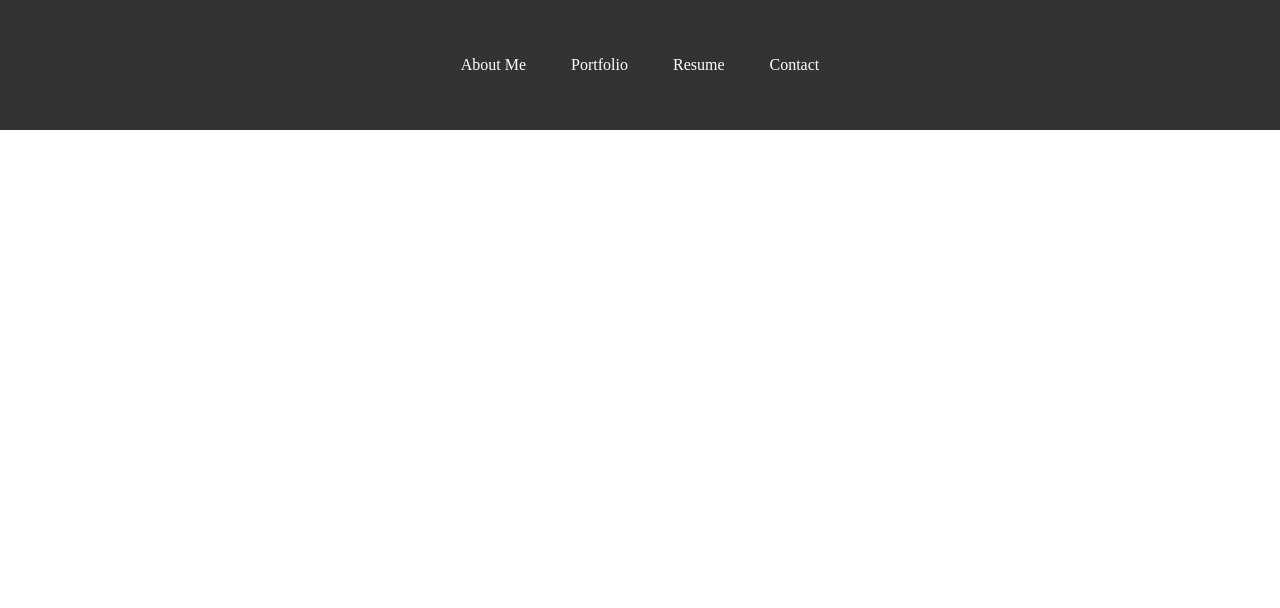
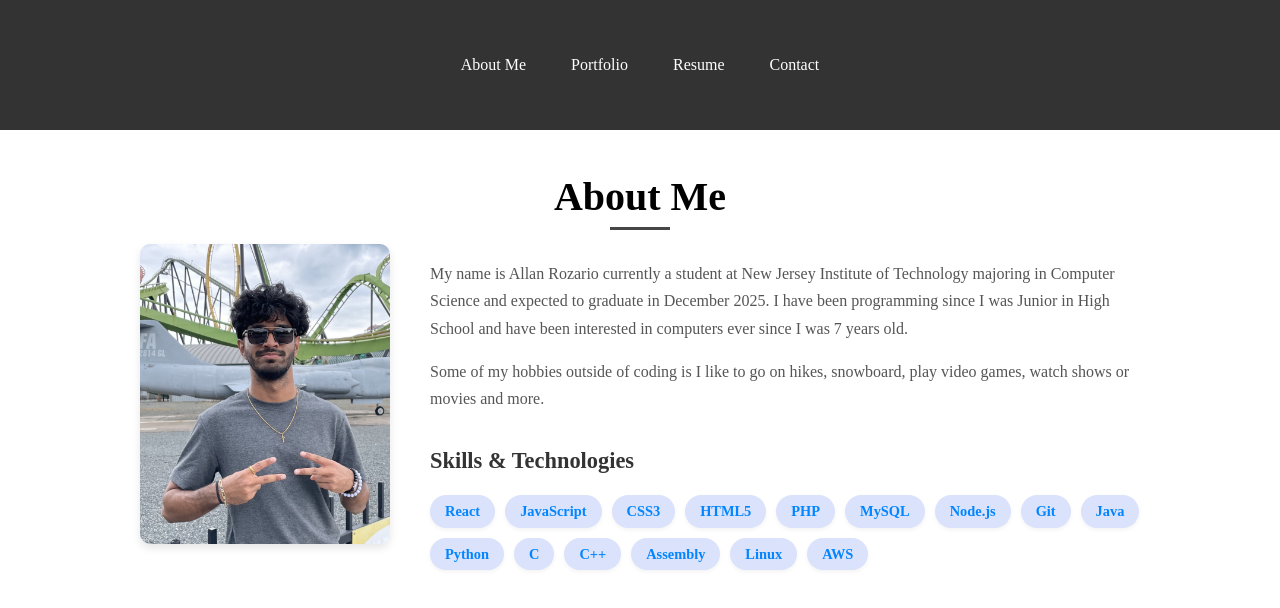
Before and after one commit to AllanRoz/react-personal-profile, a React (Create React App) app in the folder personal-profile-website/: page / in a window 1280 px wide. Shown: the top 608 px of the page. Built offline with nearby package versions, Linux system fonts and the light colour scheme.

Commit message:
Finished

```diff
--- a/personal-profile-website/src/About.css
+++ b/personal-profile-website/src/About.css
@@ -0,0 +1,84 @@
+.about-section {
+  display: flex;
+  flex-direction: column;
+  align-items: center;
+  padding: 10px 0;
+  max-width: 100vw;
+}
+
+.about-title {
+  font-size: 2.5rem;
+  margin-bottom: 1.5rem;
+  text-align: center;
+  position: relative;
+}
+
+.about-title::after {
+  content: "";
+  position: absolute;
+  bottom: -10px;
+  left: 50%;
+  transform: translateX(-50%);
+  width: 60px;
+  height: 3px;
+  background-color: #464646;
+}
+
+.about-content {
+  display: flex;
+  flex-wrap: wrap;
+  gap: 40px;
+  max-width: 1000px;
+  width: 100%;
+  justify-content: center;
+}
+
+.profile-image {
+  width: 250px;
+  height: 300px;
+  border-radius: 10px;
+  box-shadow: 0 4px 8px rgba(0, 0, 0, 0.1);
+  overflow: hidden;
+  flex-shrink: 0;
+}
+
+.profile-image img {
+  width: 100%;
+  height: 100%;
+  object-fit: cover;
+  display: block;
+}
+
+.about-details {
+  flex: 1;
+  min-width: 300px;
+  color: #555;
+  line-height: 1.7;
+}
+
+.about-details p {
+  margin-bottom: 15px;
+}
+
+.about-details h3 {
+  font-size: 1.4em;
+  color: #333;
+  margin-top: 30px;
+  margin-bottom: 15px;
+}
+
+.skills-box {
+  display: flex;
+  flex-wrap: wrap;
+  gap: 10px;
+}
+
+.skill-tag {
+  background-color: #dae2fc;
+  color: #0285ff;
+  padding: 4px 15px;
+  border-radius: 100px;
+  font-size: 0.9em;
+  font-weight: bold;
+  box-shadow: 0 2px 4px rgba(0, 0, 0, 0.05);
+}
--- a/personal-profile-website/src/About.js
+++ b/personal-profile-website/src/About.js
@@ -1,11 +1,57 @@
-import { Component } from 'react';
-import './About.css';
+import { Component } from "react";
+import "./About.css";
 
 class About extends Component {
+  // 1. Expanded the list of skills to match the image/concept
+  skills = [
+    "React",
+    "JavaScript",
+    "CSS3",
+    "HTML5",
+    "PHP",
+    "MySQL",
+    "Node.js",
+    "Git",
+    "Java",
+    "Python",
+    "C",
+    "C++",
+    "Assembly",
+    "Linux",
+    "AWS",
+  ];
+
   render() {
     return (
       <div className="about-section">
+        <h2 className="about-title">About Me</h2>
+        <div className="about-content">
+          <div className="profile-image">
+            <img src="assets/allan.jpg" alt="Allan"></img>
+          </div>
+          <div className="about-details">
+            <p>
+              My name is Allan Rozario currently a student at New Jersey
+              Institute of Technology majoring in Computer Science and expected
+              to graduate in December 2025. I have been programming since I was
+              Junior in High School and have been interested in computers ever
+              since I was 7 years old.
+            </p>
+            <p>
+              Some of my hobbies outside of coding is I like to go on hikes,
+              snowboard, play video games, watch shows or movies and more.
+            </p>
 
+            <h3>Skills & Technologies</h3>
+            <div className="skills-box">
+              {this.skills.map((skill) => (
+                <div key={skill} className="skill-tag">
+                  {skill}
+                </div>
+              ))}
+            </div>
+          </div>
+        </div>
       </div>
     );
   }
--- a/personal-profile-website/src/Portfolio.css
+++ b/personal-profile-website/src/Portfolio.css
@@ -30,20 +30,8 @@
 
 .portfolio-content {
   display: grid;
-  gap: 30px;
-  padding: 0;
-}
-
-@media (min-width: 768px) {
-  .portfolio-content {
-    grid-template-columns: repeat(2, 1fr);
-  }
-}
-
-@media (min-width: 1024px) {
-  .portfolio-content {
-    grid-template-columns: repeat(3, 1fr);
-  }
+  flex-direction: column;
+  gap: 3rem;
 }
 
 .portfolio-block {
@@ -52,26 +40,22 @@
   background-color: #ffffff;
   border-radius: 16px;
   box-shadow: 0 8px 25px rgba(0, 0, 0, 0.1);
-  transition: transform 0.3s ease, box-shadow 0.3s ease;
 }
 
 .project-image {
   width: 100%;
-  height: 180px;
+  height: 200px;
   border-top-left-radius: 16px;
   border-top-right-radius: 16px;
-  transition: opacity 0.3s;
 }
 
 .project-details {
   padding: 24px;
   display: flex;
   flex-direction: column;
-  flex-grow: 1;
 }
 
 .project-title {
-  font-size: 1.75rem;
   font-weight: 700;
   color: #1f2937;
   margin-top: 0;
@@ -98,7 +82,7 @@
   font-size: 0.8rem;
   font-weight: 600;
   color: #0285ff;
-  background-color: #e0e7ff;
+  background-color: #dae2fc;
   border-radius: 20px;
   box-shadow: 0 1px 3px rgba(0, 0, 0, 0.08);
 }
@@ -141,3 +125,15 @@
   background-color: #001031b9;
   transform: scale(1.02);
 }
+
+@media (min-width: 768px) {
+  .portfolio-content {
+    grid-template-columns: repeat(2, 1fr);
+  }
+}
+
+@media (min-width: 1024px) {
+  .portfolio-content {
+    grid-template-columns: repeat(3, 1fr);
+  }
+}
--- a/personal-profile-website/src/Portfolio.js
+++ b/personal-profile-website/src/Portfolio.js
@@ -17,19 +17,18 @@ class Portfolio extends Component {
           project_view_code:
             "https://github.com/Aiden-Barrera/CS490-GP-Frontend",
         },
+        // {
+        //   project_image:
+        //     "https://static.vecteezy.com/system/resources/thumbnails/004/141/669/small_2x/no-photo-or-blank-image-icon-loading-images-or-missing-image-mark-image-not-available-or-image-coming-soon-sign-simple-nature-silhouette-in-frame-isolated-illustration-vector.jpg",
+        //   title: "Digital Motor Vehicle Show",
+        //   description:
+        //     "A website where you can view and upload images of Cars, SUVs, and Motorcycles",
+        //   technologies: ["HTML", "JavaScript", "CSS", "PHP"],
+        //   project_live_demo: "",
+        //   project_view_code: "",
+        // },
         {
-          project_image:
-            "https://static.vecteezy.com/system/resources/thumbnails/004/141/669/small_2x/no-photo-or-blank-image-icon-loading-images-or-missing-image-mark-image-not-available-or-image-coming-soon-sign-simple-nature-silhouette-in-frame-isolated-illustration-vector.jpg",
-          title: "Digital Motor Vehicle Show",
-          description:
-            "A website where you can view and upload images of Cars, SUVs, and Motorcycles",
-          technologies: ["HTML", "JavaScript", "CSS", "PHP"],
-          project_live_demo: "",
-          project_view_code: "",
-        },
-        {
-          project_image:
-            "https://static.vecteezy.com/system/resources/thumbnails/004/141/669/small_2x/no-photo-or-blank-image-icon-loading-images-or-missing-image-mark-image-not-available-or-image-coming-soon-sign-simple-nature-silhouette-in-frame-isolated-illustration-vector.jpg",
+          project_image: "assets/pet_hotel_website.png",
           title: "Pet Hotel Reservation Website",
           description: "A website where you can reserve a hotel for your Pets",
           technologies: ["HTML", "JavaScript", "CSS", "PHP"],
--- a/personal-profile-website/src/Resume.js
+++ b/personal-profile-website/src/Resume.js
@@ -38,7 +38,9 @@ function Resume() {
       "JavaScript",
       "Python",
       "Java",
+      "C",
       "C++",
+      "Assembly",
       "HTML5",
       "CSS3",
       "PHP",
@@ -46,11 +48,21 @@ function Resume() {
     "Frameworks & Libraries": [
       "React",
       "Node.js",
-      "Express",
+      "Express.js",
       "Bootstrap",
       "jQuery",
     ],
-    "Tools & Technologies": ["Git", "VS Code", "MySQL", "Figma", "Linux"],
+    "Tools & Technologies": [
+      "Git",
+      "VS Code",
+      "MySQL",
+      "Figma",
+      "Jira",
+      "Linux",
+      "Selenium",
+      "Postman",
+      "Wireshark",
+    ],
   };
 
   return (
```
Also changed, not shown: personal-profile-website/public/assets/allan.jpg (added), personal-profile-website/public/assets/pet_hotel_website.png (added).
